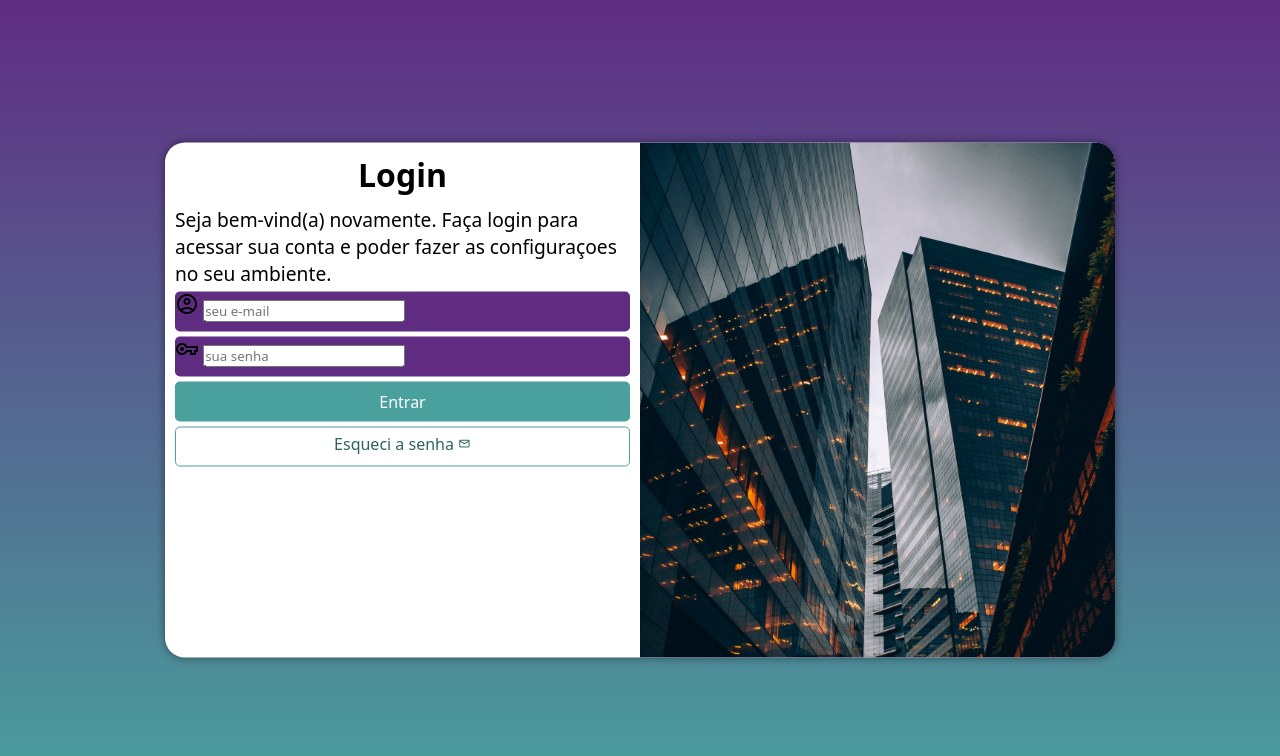
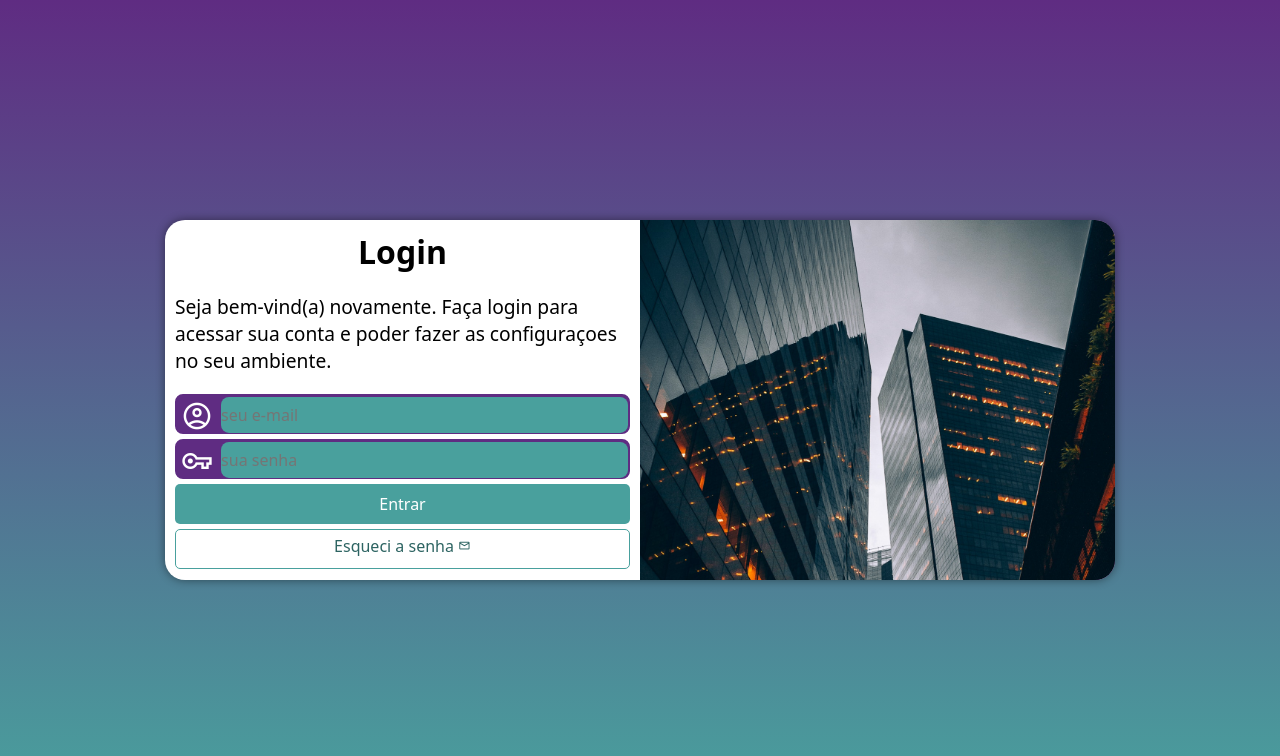
Before and after one commit to Ronaldo321/projeto-login, a plain HTML site: page index.html in a window 1280 px wide. Drawn offline with nearby package versions, Linux system fonts and the light colour scheme.

Commit message:
finalizando projeto login

```diff
--- a/estilos/media-query.css
+++ b/estilos/media-query.css
@@ -16,7 +16,8 @@ Grandes telas: acima de 1200px
     }
 
     section#login {
-        width: 90vw;
+        width: 80vw;
+        height: 280px;
     }
 
     section#login > div#imagem {
@@ -38,6 +39,7 @@ Grandes telas: acima de 1200px
 
     section#login {
         width: 950px;
+        height: 360px;
     }
 
     section#login > div#imagem {
@@ -56,5 +58,6 @@ Grandes telas: acima de 1200px
 
     div#formulario > p {
         font-size: 1.2em;
+        margin: 20px 0px;
     }
 }
--- a/estilos/style.css
+++ b/estilos/style.css
@@ -29,16 +29,17 @@ section#login {
     position: absolute;
     top: 50%;
     left: 50%;
-    transform: translate(-50%,-50%);
+
     overflow: hidden; /* Tudo que estiver fora da borda é escondido */
 
     background-color: white;
     width: 250px;
-    height: 515px;
+    height: 500px;
     border-radius: 20px;
 
     box-shadow: 0px 0px 10px rgba(0, 0, 0, 0.450);
-
+    /* Todas as transformações e transições colocar no seletor, em baixo  */
+    transform: translate(-50%,-50%);
     transition: width 0.3s, height 0.3s;
     transition-timing-function: ease;
 }
@@ -67,10 +68,11 @@ div#formulario > p {
 
 form > div.campo {
     background-color: #5f2c82;
+    border: 2px solid #5f2c82;
     display: block;
     width: 100%;
     height: 40px;
-    border-radius: 5px;
+    border-radius: 8px;
     margin: 5px 0px;
 }
 
@@ -82,6 +84,30 @@ form > div > label {
     font-size: 0.97em;
 }
 */
+div.campo > span {
+    color: white;
+    /*background-color: black;*/
+    font-size: 2em;
+    width: 40px;
+    padding: 4px;
+
+}
+
+div.campo > input {
+    background-color: #49a09d;
+    font-size: 1em;
+    width: calc(100% - 44px);
+    height: 100%;
+    border: 0px;
+    border-radius: 8px;
+    padding: 0.1px;
+    transform: translate(44px, -111.4%);
+}
+
+div.campo > input:focus-within {
+    background-color: white;
+}
+
 form > input[type=submit] {
     display: block;
     font-size: 1em;
```
